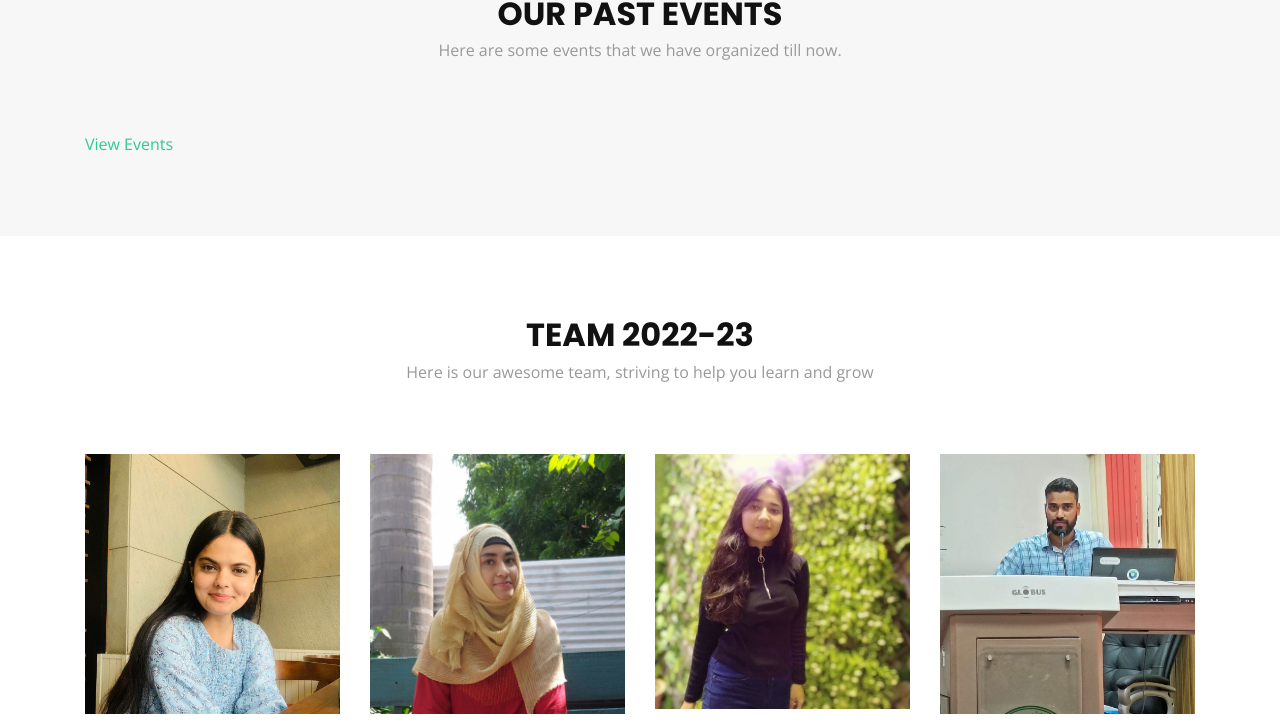
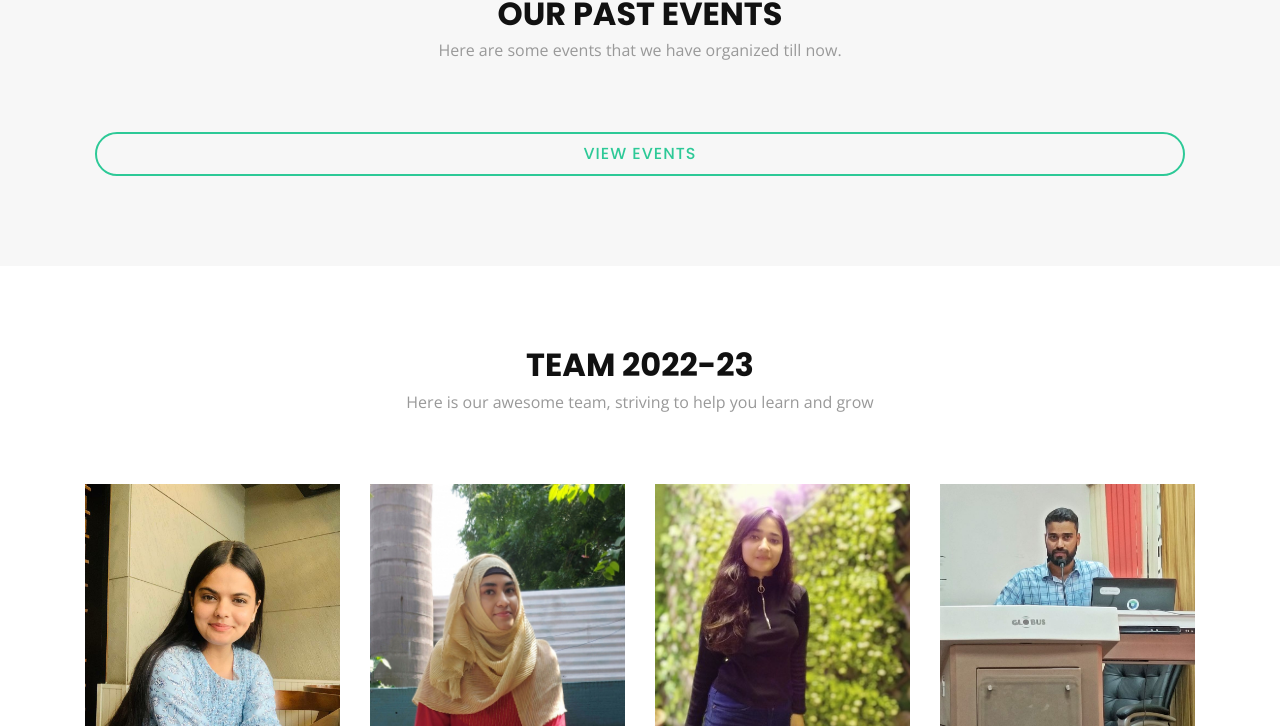
Before and after one commit to GDSC-AMU/gdsc-amu.github.io, a plain HTML site: page index.html in a window 1280 px wide. Shown: the part 1608-2334 px from the top of the page. Drawn offline with nearby package versions, Linux system fonts and the light colour scheme.

Commit message:
Update style.css

```diff
--- a/css/style.css
+++ b/css/style.css
@@ -709,7 +709,7 @@ body.mobile-nav-active #mobile-nav-toggle {
   background: #f7f7f7;
   padding: 80px 0;
 }
-
+/*
 #portfolio #portfolio-wrapper {
   padding-right: 15px;
 }
@@ -792,8 +792,29 @@ body.mobile-nav-active #mobile-nav-toggle {
 
 #portfolio .portfolio-item:hover img {
   top: -30px;
+} */
+
+#portfolio .btn-get-started {
+  display: flex;
+  justify-content: center;
+  font-family: "Poppins", sans-serif;
+  text-transform: uppercase;
+  font-weight: 500;
+  font-size: 16px;
+  letter-spacing: 1px;
+  padding: 8px 28px;
+  border-radius: 50px;
+  transition: 0.5s;
+  margin: 10px;
+  border: 2px solid #2dc997;
+  color: #2dc997;
 }
 
+#portfolio .btn-get-started:hover {
+  color: white;
+  background: #2dc997;
+  border: 2px solid #2dc997;
+}
 /* Team Section
 --------------------------------*/
 #team {
```
